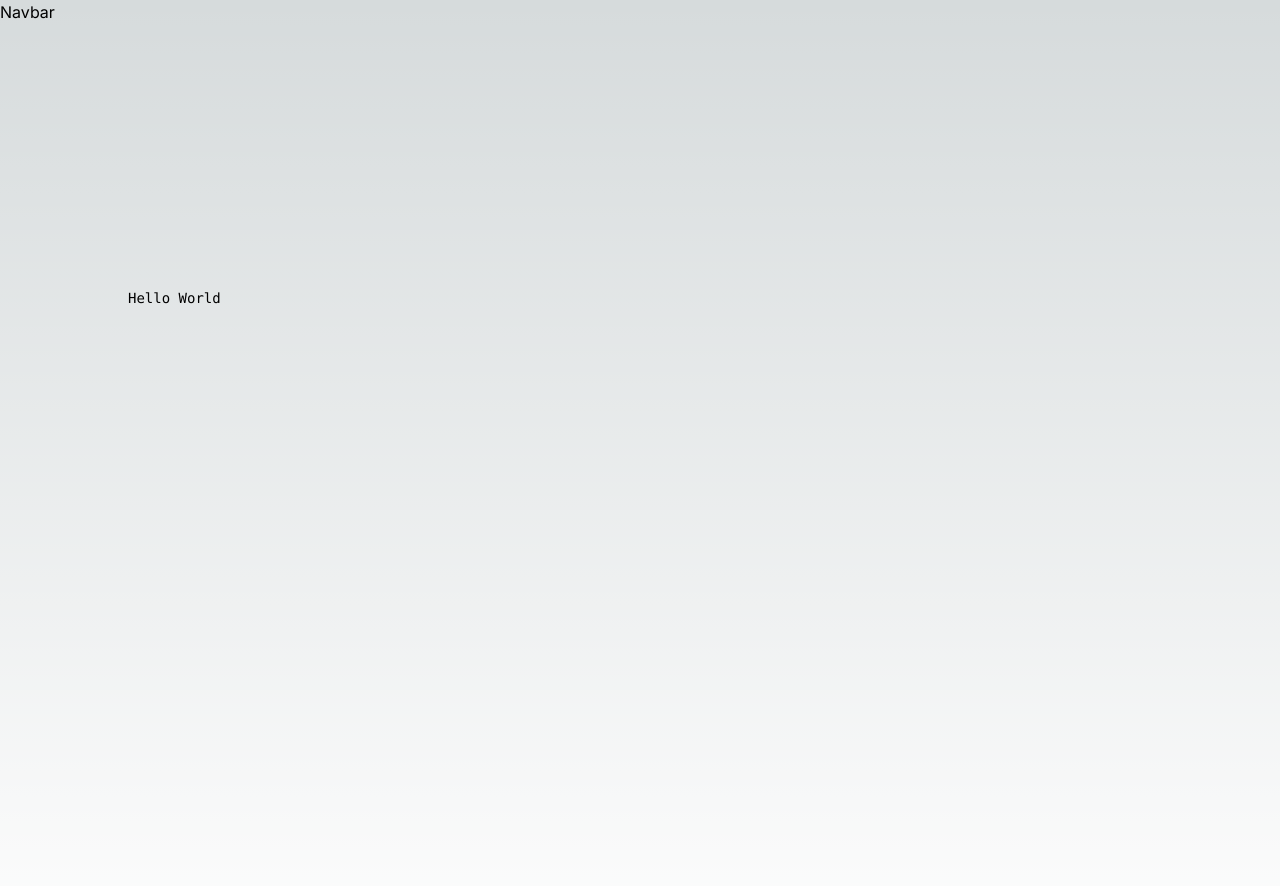
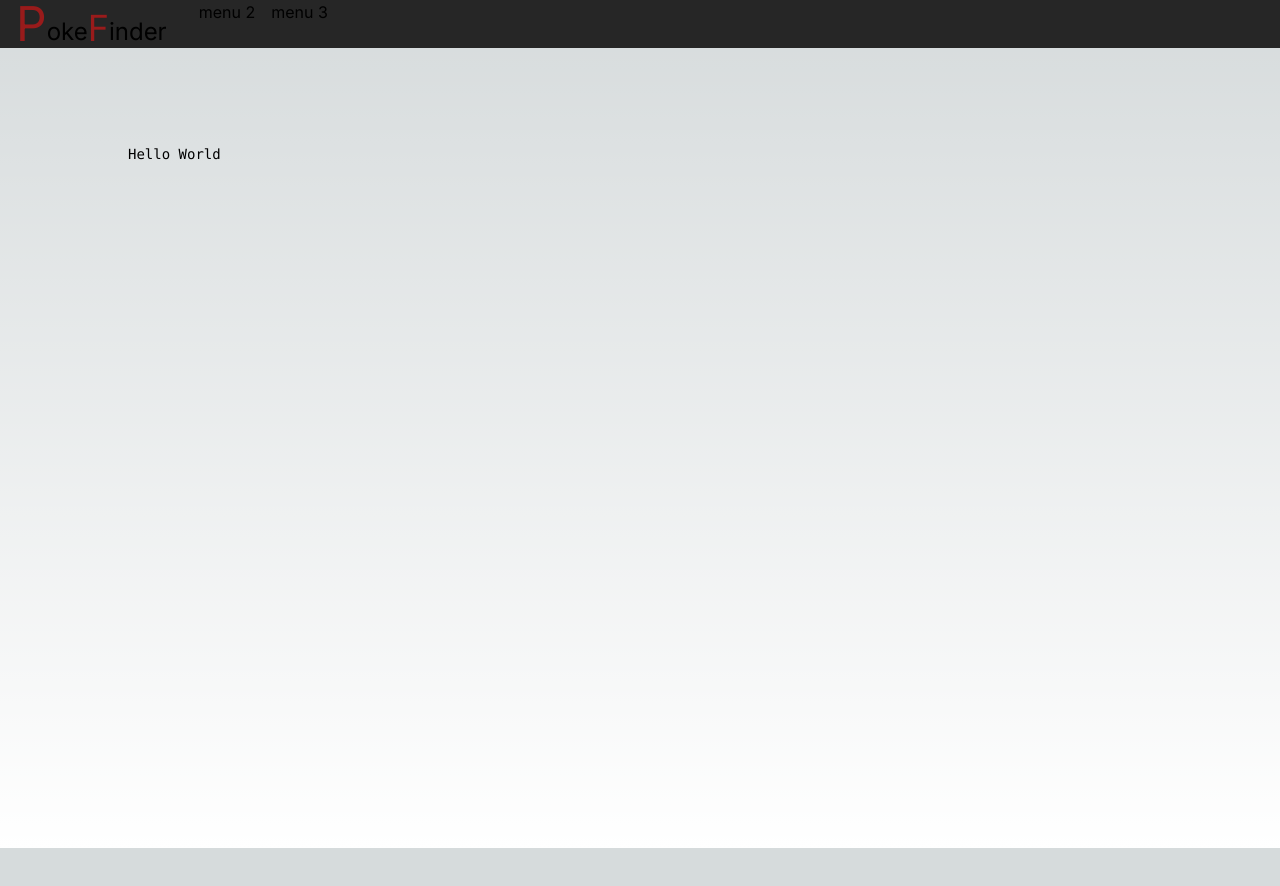
Before and after one commit to EricoCalasans/PokeFinder, a Next.js app in the folder poke_finder/: page / in a window 1280 px wide. Shown: the top 886 px of the page. After the commit the page ends 848 px from the top, so only its background shows below. Built offline with nearby package versions, Linux system fonts and the light colour scheme.

Commit message:
inclusao da navbar com tailwind

```diff
--- a/poke_finder/package.json
+++ b/poke_finder/package.json
@@ -9,7 +9,6 @@
     "lint": "next lint"
   },
   "dependencies": {
-    "bootstrap": "^5.3.3",
     "next": "14.2.5",
     "react": "^18",
     "react-dom": "^18"
--- a/poke_finder/src/app/ui/navBar.tsx
+++ b/poke_finder/src/app/ui/navBar.tsx
@@ -7,36 +7,19 @@ export function NavBar() {
     const pathname = usePathname()
 
     return (
-        <nav className="navbar navbar-expand-lg bg-body-tertiary">
-            <div className="container-fluid">
-                <a className="navbar-brand" href="#">Navbar</a>
-                <button className="navbar-toggler" type="button" data-bs-toggle="collapse" data-bs-target="#navbarNavDropdown" aria-controls="navbarNavDropdown" aria-expanded="false" aria-label="Toggle navigation">
-                    <span className="navbar-toggler-icon"></span>
-                </button>
-                <div className="collapse navbar-collapse" id="navbarNavDropdown">
-                    <ul className="navbar-nav">
-                        <li className="nav-item">
-                            <a className="nav-link active" aria-current="page" href="">Home</a>
-                        </li>
-                        <li className="nav-item">
-                            <a className="nav-link" href="/poke_finder">Features</a>
-                        </li>
-                        <li className="nav-item">
-                            <a className="nav-link" href="#">Pricing</a>
-                        </li>
-                        <li className="nav-item dropdown">
-                            <a className="nav-link dropdown-toggle" href="#" role="button" data-bs-toggle="dropdown" aria-expanded="false">
-                                Dropdown link
-                            </a>
-                            <ul className="dropdown-menu">
-                                <li><a className="dropdown-item" href="#">Action</a></li>
-                                <li><a className="dropdown-item" href="#">Another action</a></li>
-                                <li><a className="dropdown-item" href="#">Something else here</a></li>
-                            </ul>
-                        </li>
-                    </ul>
+        <div className='bg-neutral-800 h-12'>
+            <div className=" flex flex-nowrap w-100 space-x-4">
+                <div className='flex flex-nowrap px-4 text-2xl'>
+                    <div className='text-5xl text-red-800'>P</div>
+                    <div className=' flex flex-nowrap pt-2'>
+                        <div className='pt-2'>oke</div>
+                        <div className='text-4xl text-red-800'>F</div>
+                        <div className='pt-2 '>inder</div>
+                    </div>
                 </div>
+                <div>menu 2</div>
+                <div>menu 3</div>
             </div>
-        </nav>
+        </div>
     )
 }
```
Also changed, not shown: 1 other file (tests, documents, lock files or other folders).
